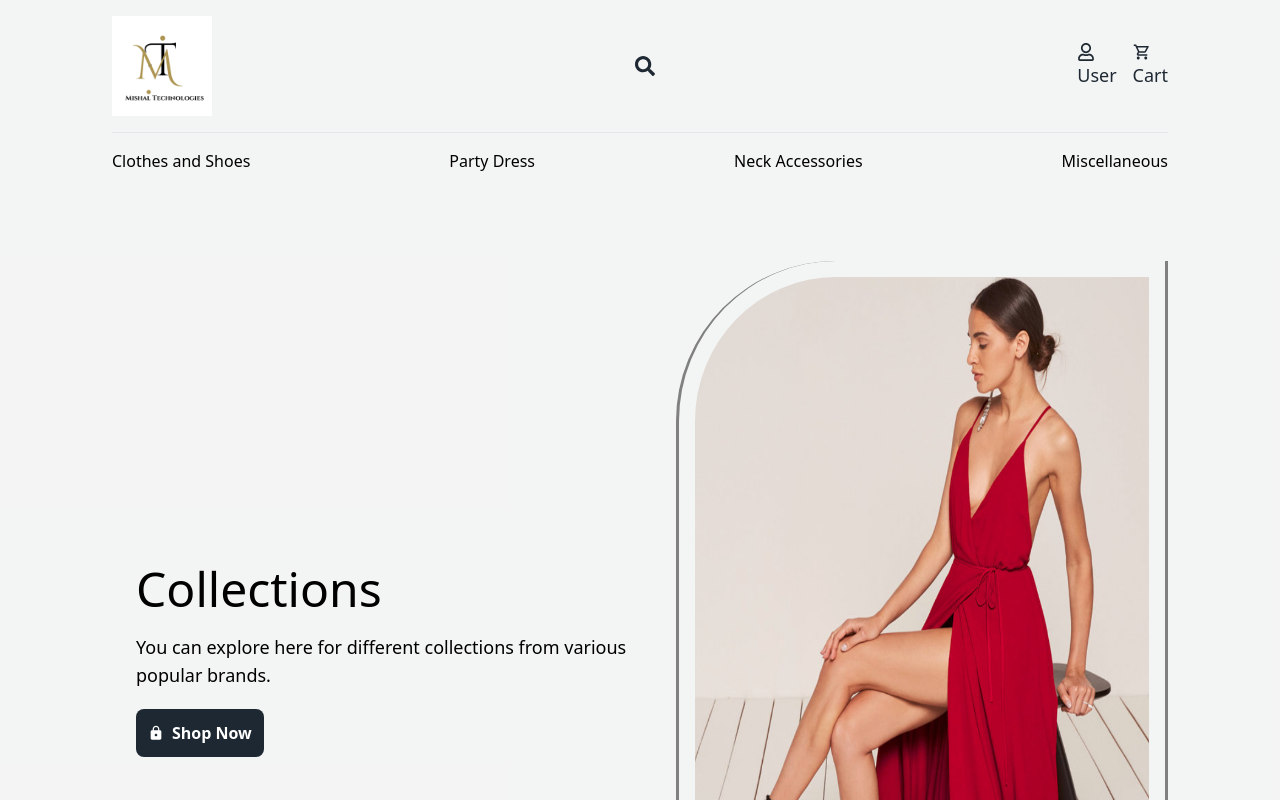
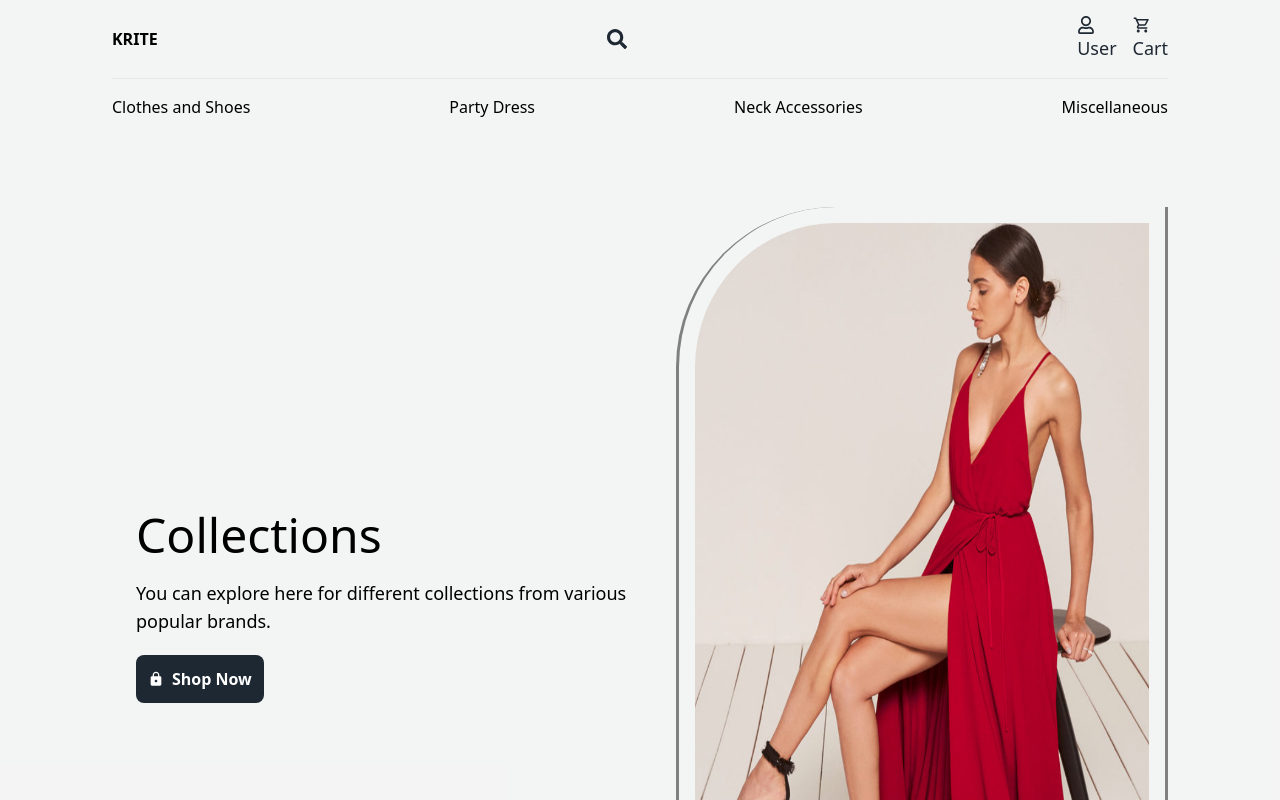
Before and after one commit to mohammadtarique6698/assignment-krite, a React (Vite) app: page / in a window 1280 px wide. Shown: the top 800 px of the page. Built offline with nearby package versions, Linux system fonts and the light colour scheme.

Commit message:
100% completed for KRITE assignment.

```diff
--- a/src/Components/Footer.jsx
+++ b/src/Components/Footer.jsx
@@ -46,7 +46,7 @@ const Footer = () => {
       </div>
 
       <div className="bg-black text-white py-2 w-full text-center">
-        <p>Created By @Tarique for Mishal Tech.</p>
+        <p>Created By @Tarique for KRITE</p>
       </div>
     </>
   );
--- a/src/Components/NavBar.jsx
+++ b/src/Components/NavBar.jsx
@@ -1,5 +1,4 @@
 import React, { useState } from "react";
-import MT from "../logo/mishal tech.png";
 import { FaSearch } from "react-icons/fa";
 import { FaRegUser } from "react-icons/fa";
 import { MdOutlineShoppingCart } from "react-icons/md";
@@ -41,7 +40,7 @@ const NavBar = () => {
     <header className="w-full xl:px-28 px-4 bg-Primary">
       <nav className="flex justify-between items-center md:py-4 pt-6 pb-3">
         <a href="/">
-          <img src={MT} alt="logo" height={100} width={100} />
+          <h4 className="font-semibold">KRITE</h4>
         </a>
         <div className="flex gap-3">
           <button onClick={toggleSearch}>
```
Also changed, not shown: src/logo/mishal tech.png (deleted).
